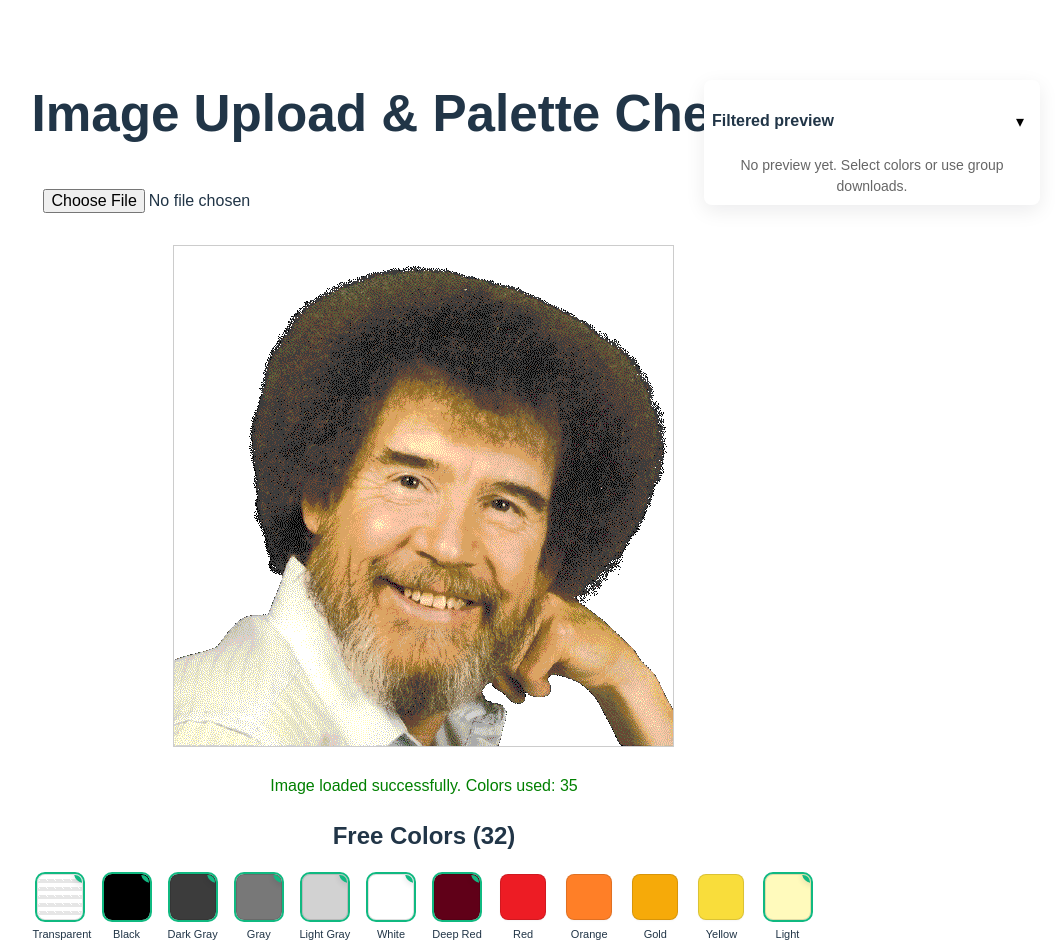
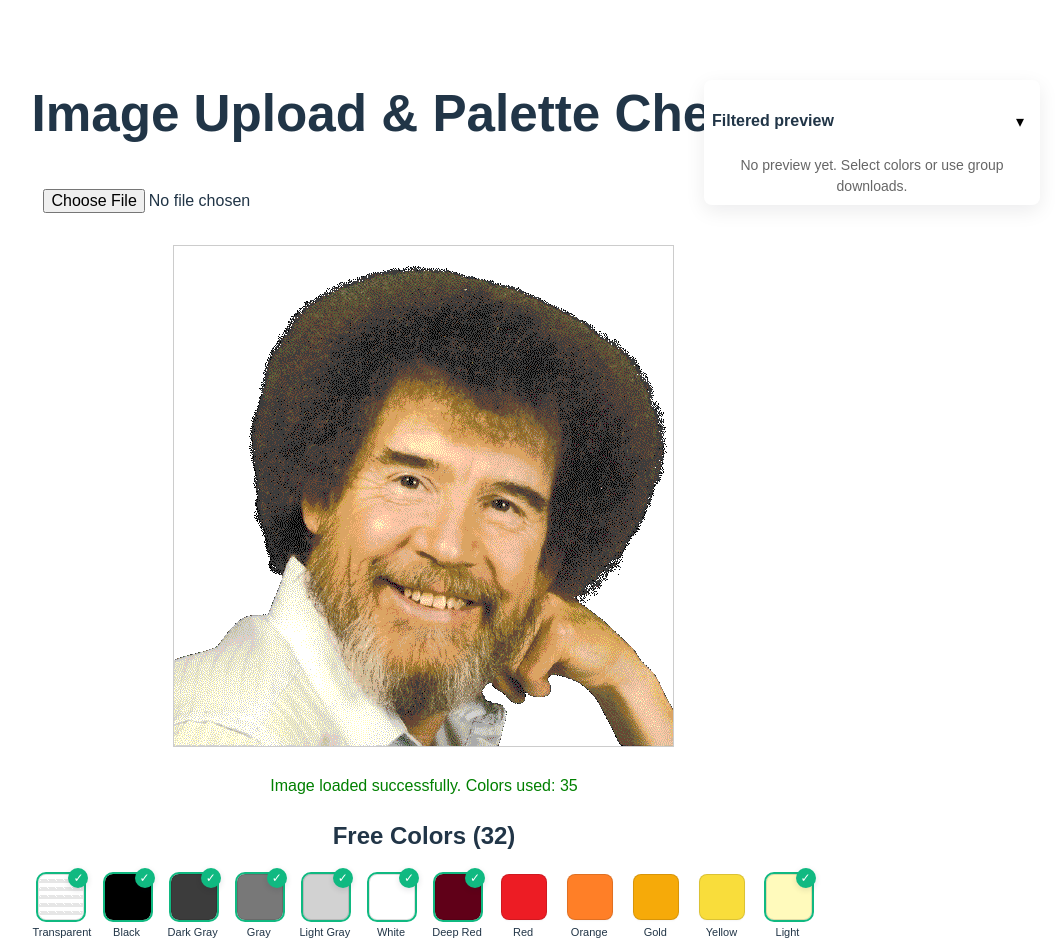
Before and after one commit to Perdolique/wplace-colors-downloader, a Vue app: page / in a window 1280 px wide. Shown: the top 942 px of the page, without its empty margins (216-1271 px from the left). Built offline with nearby package versions, Linux system fonts and the light colour scheme.

Commit message:
UI: ensure badge overlaps color box by wrapping with .box-wrap

```diff
--- a/src/components/PaletteGrid.vue
+++ b/src/components/PaletteGrid.vue
@@ -6,8 +6,10 @@
       class="palette-color-item"
       :class="{ used: usedSet && usedSet.has(color) }"
     >
-      <div class="color-box" :style="{ backgroundColor: color === 'transparent' ? 'transparent' : color }">
-        <div v-if="color === 'transparent'" class="transparent-pattern" />
+      <div class="box-wrap">
+        <div class="color-box" :style="{ backgroundColor: color === 'transparent' ? 'transparent' : color }">
+          <div v-if="color === 'transparent'" class="transparent-pattern" />
+        </div>
         <span v-if="usedSet && usedSet.has(color)" class="badge" aria-hidden="true">✓</span>
       </div>
       <div class="color-name">{{ names[i] }}</div>
@@ -34,6 +36,7 @@ defineProps<{
   display: flex;
   flex-direction: column;
   align-items: center;
+  position: relative;
 }
 
 
@@ -45,6 +48,12 @@ defineProps<{
   box-shadow: 0 1px 2px rgba(16,24,40,0.04);
   position: relative;
   overflow: hidden;
+}
+
+.box-wrap {
+  position: relative;
+  width: 44px;
+  height: 44px;
 }
 
 .transparent-pattern {
@@ -87,7 +96,6 @@ defineProps<{
   font-size: 12px;
   font-weight: 700;
   box-shadow: 0 2px 6px rgba(16,24,40,0.12);
-  transform: translate(30%, -30%);
 }
 
 /* auto-fit ensures wrapping and prevents overflow on large screens */
```
